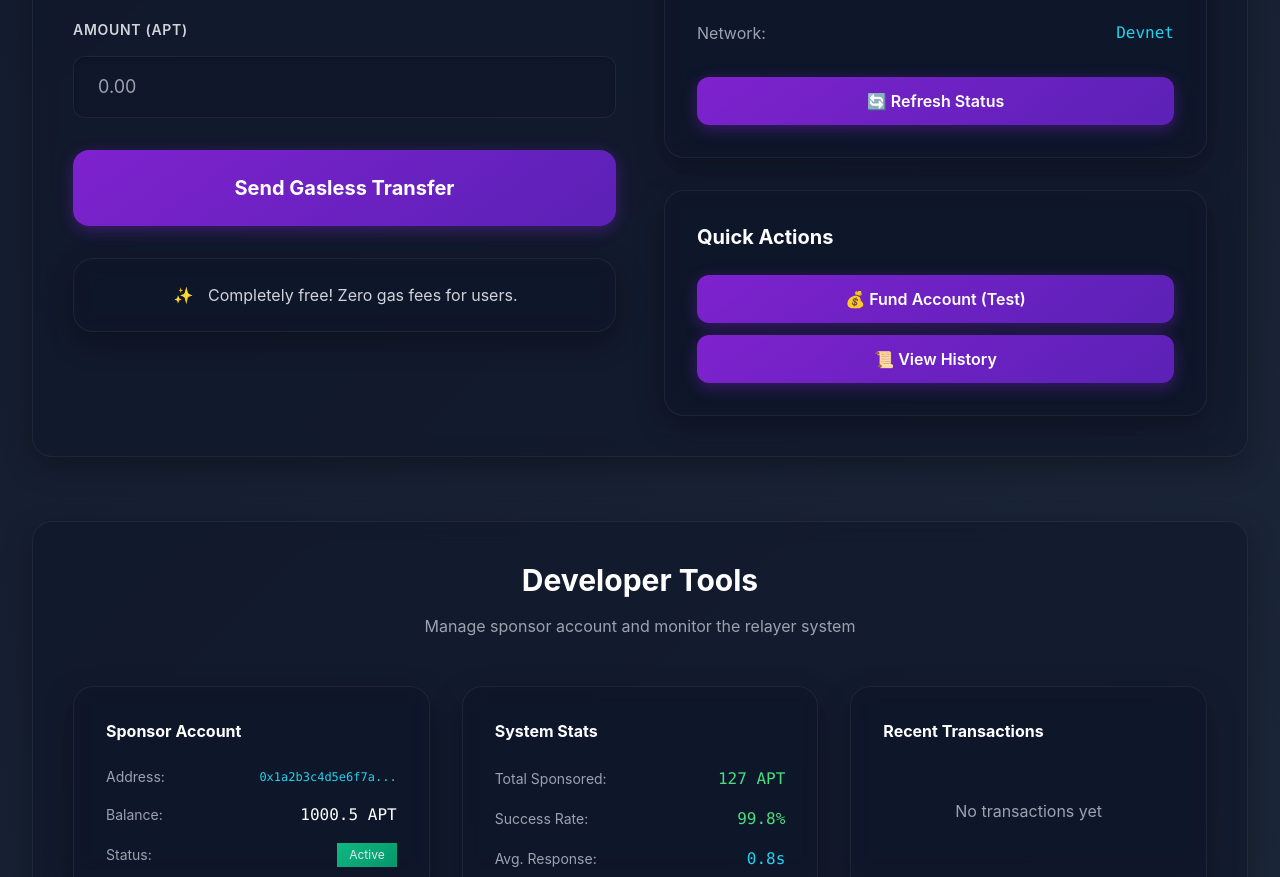
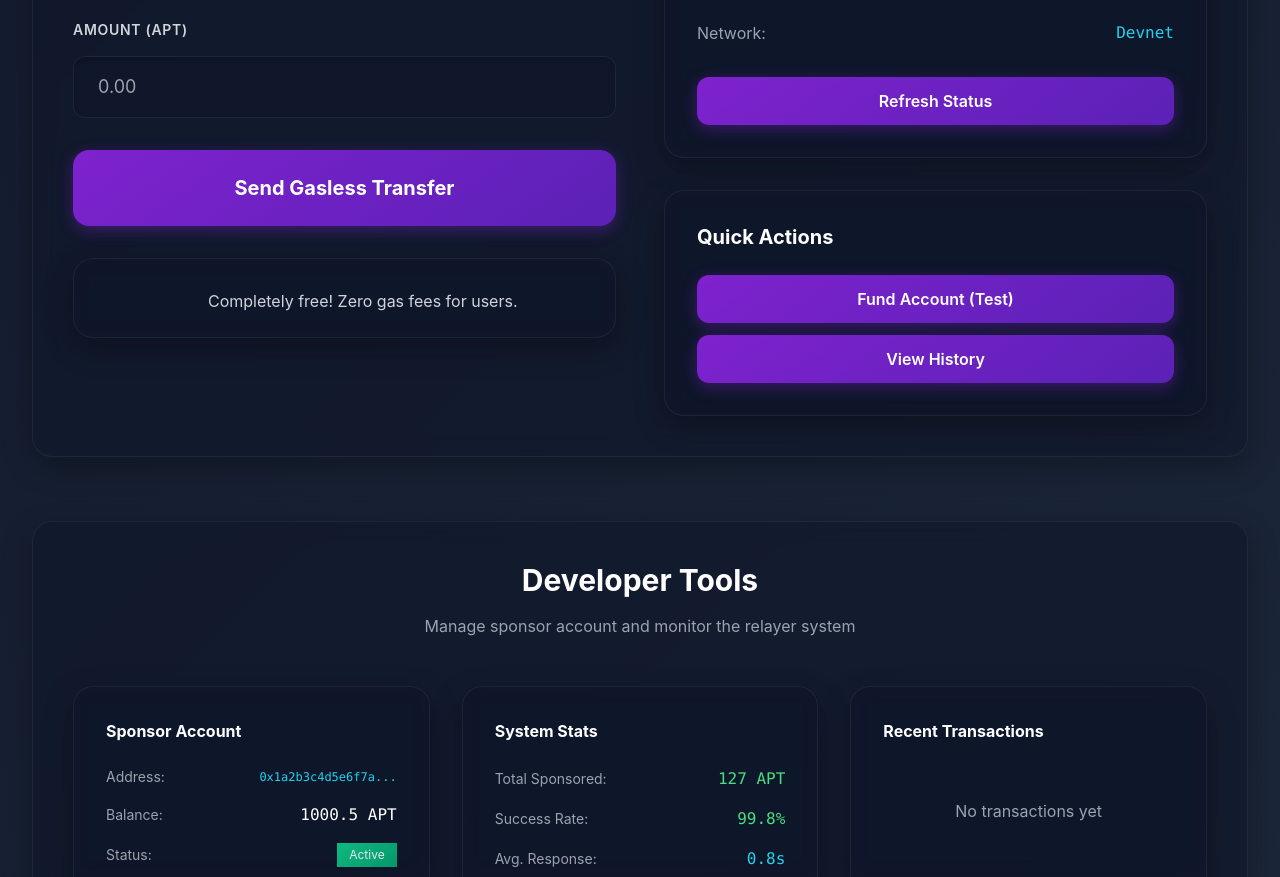
Before and after one commit to Ruchi-Kumarii/APTOS, a plain HTML site: page index.html in a window 1280 px wide. Shown: the part 1365-2242 px from the top of the page. Drawn offline with nearby package versions, Linux system fonts and the light colour scheme.

Commit message:
Update index.html

```diff
--- a/index.html
+++ b/index.html
@@ -453,7 +453,7 @@
 
                     <div class="text-center p-6 glass-card">
                         <p class="text-gray-300">
-                            <span class="inline-block w-6 h-6 mr-2">✨</span>
+                            <span class="inline-block w-6 h-6 mr-2"></span>
                             Completely free! Zero gas fees for users.
                         </p>
                     </div>
@@ -486,7 +486,7 @@
                         </div>
                         <button onclick="loadUserInfo()"
                                 class="mt-6 w-full btn-3d py-3 px-6 rounded-xl text-white font-semibold">
-                            🔄 Refresh Status
+                             Refresh Status
                         </button>
                     </div>
 
@@ -495,10 +495,10 @@
                         <h3 class="font-bold text-white mb-6 text-xl">Quick Actions</h3>
                         <div class="space-y-3">
                             <button onclick="fundUser()" class="w-full btn-3d py-3 px-6 rounded-xl text-white font-semibold">
-                                💰 Fund Account (Test)
+                                 Fund Account (Test)
                             </button>
                             <button onclick="viewTransactionHistory()" class="w-full btn-3d py-3 px-6 rounded-xl text-white font-semibold">
-                                📜 View History
+                                 View History
                             </button>
                         </div>
                     </div>
```
